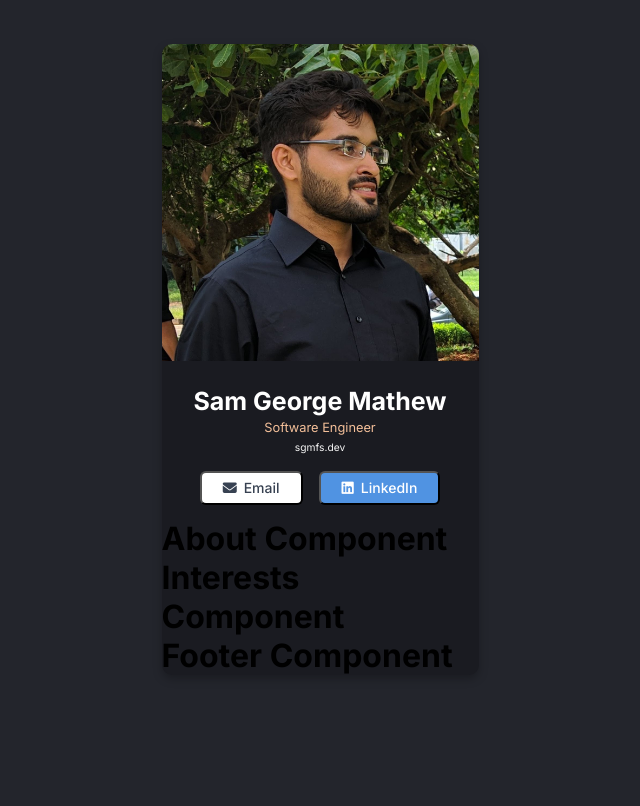
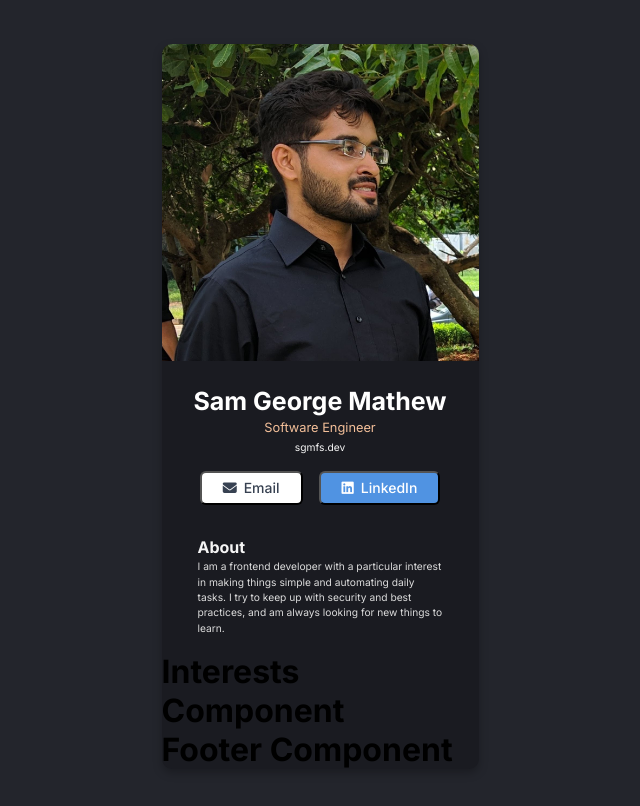
Before and after one commit to SGM-dev/digital-business-card, a React (Vite) app: page / in a window 1280 px wide. Shown: the top 806 px of the page, without its empty margins (320-960 px from the left). Built offline with nearby package versions, Linux system fonts and the light colour scheme.

Commit message:
Build About component

```diff
--- a/src/About.jsx
+++ b/src/About.jsx
@@ -1,5 +1,10 @@
 import React from "react";
 
 export default function About() {
-    return <h1>About Component</h1>
+    return (
+        <section className="section">
+          <h3 className="section-title">About</h3>
+          <p className="section-content">I am a frontend developer with a particular interest in making things simple and automating daily tasks. I try to keep up with security and best practices, and am always looking for new things to learn.</p>
+        </section>
+        )
 }
--- a/src/style.css
+++ b/src/style.css
@@ -86,3 +86,21 @@ header {
   color: #fff;
   background-color: #5093e2;
 }
+
+section {
+  padding: 1em 2.25em;
+}
+
+.section-title {
+  color: #f5f5f5;
+  font-size: 1rem;
+  font-weight: 700;
+  line-height: 150%; /* 1.5rem */
+}
+
+.section-content {
+  color: #dcdcdc;
+  font-size: 0.64rem;
+  font-weight: 400;
+  line-height: 150%; /* 0.96rem */
+}
```
